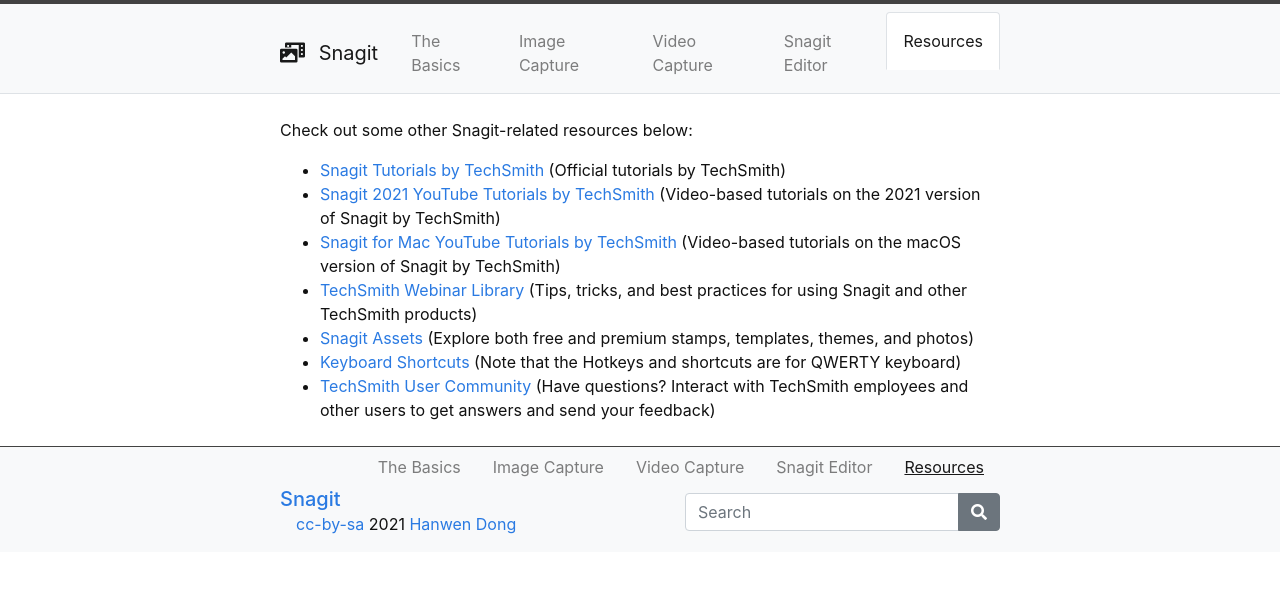
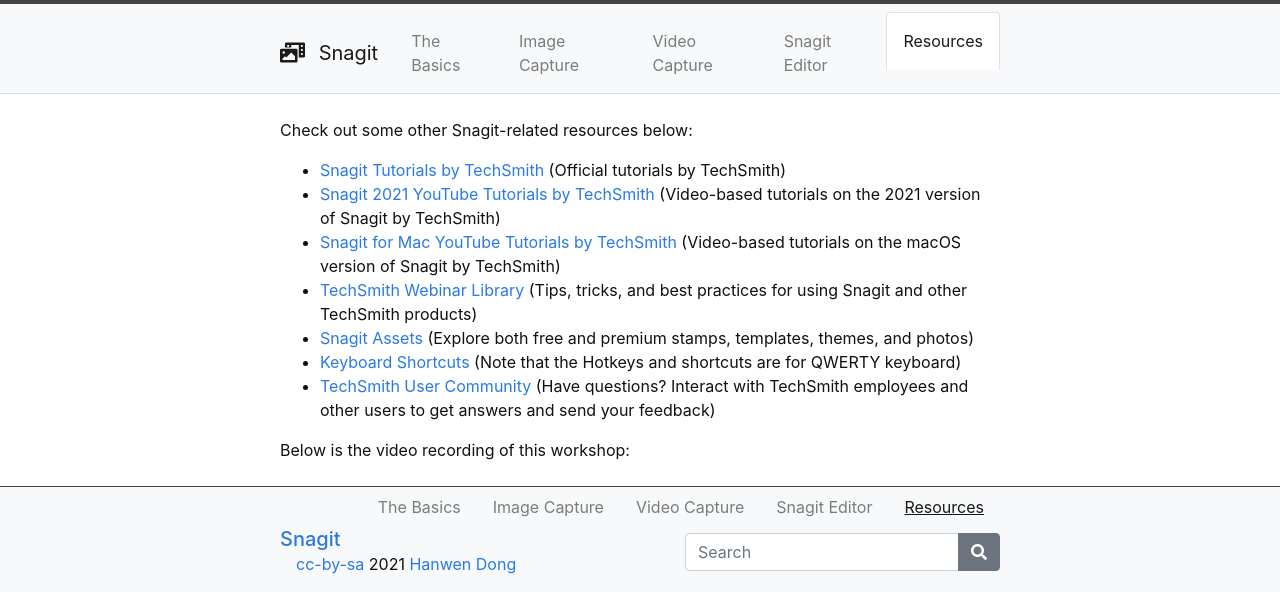
Before and after one commit to hanwendong1/Snagit, a Jekyll site: the page built from content/5-Resources.md, in a window 1280 px wide. Shown: the top 613 px of the page. Built offline with Jekyll 4.4.1, drawn with Linux system fonts in a browser that asks for light colours.

Commit message:
Update 5-Resources.md

```diff
--- a/content/5-Resources.md
+++ b/content/5-Resources.md
@@ -11,3 +11,6 @@
 - <a href="https://library.techsmith.com/snagit" target="_blank" rel="noopener noreferrer">Snagit Assets</a> (Explore both free and premium stamps, templates, themes, and photos)
 - <a href="https://support.techsmith.com/hc/en-us/articles/360050660731-Customize-the-Snagit-Hotkeys" target="_blank" rel="noopener noreferrer">Keyboard Shortcuts</a> (Note that the Hotkeys and shortcuts are for QWERTY keyboard)
 - <a href="https://support.techsmith.com/hc/en-us/community/topics" target="_blank" rel="noopener noreferrer">TechSmith User Community</a> (Have questions? Interact with TechSmith employees and other users to get answers and send your feedback)
+
+
+Below is the video recording of this workshop:
```
